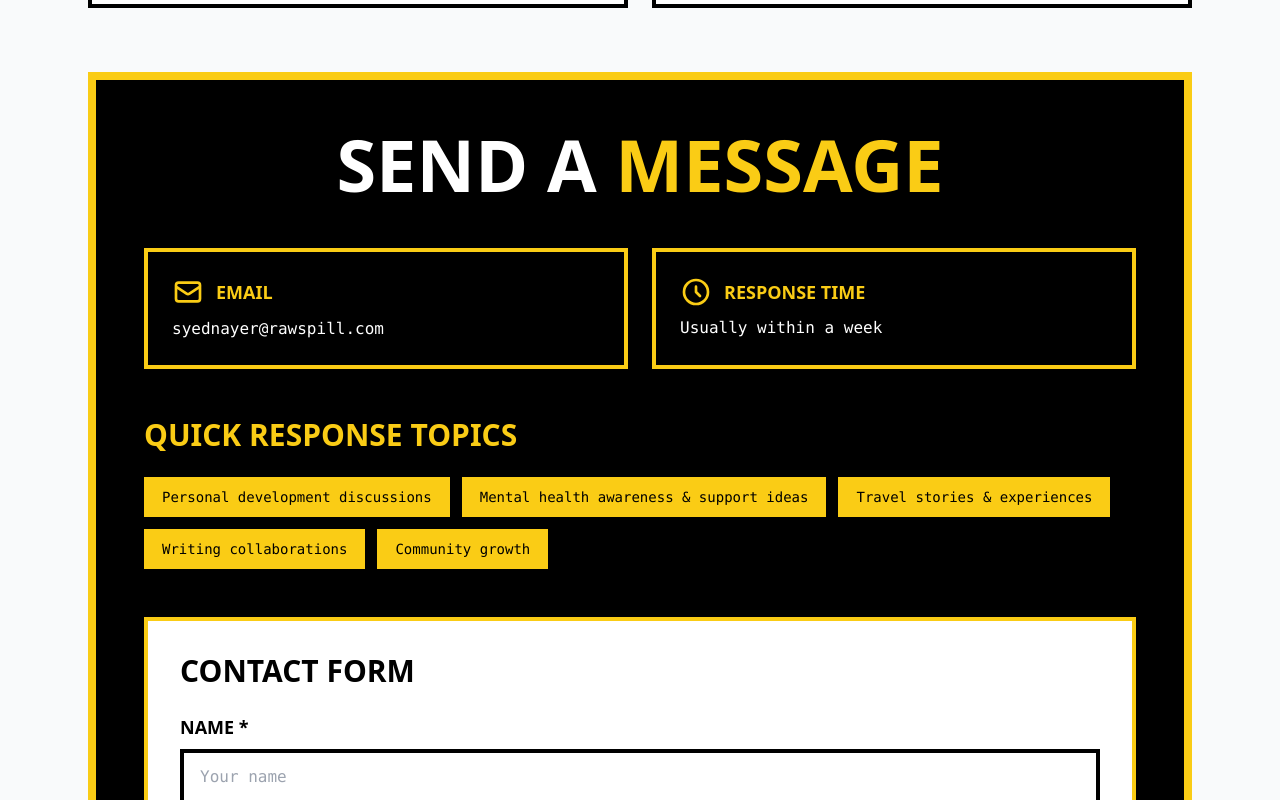
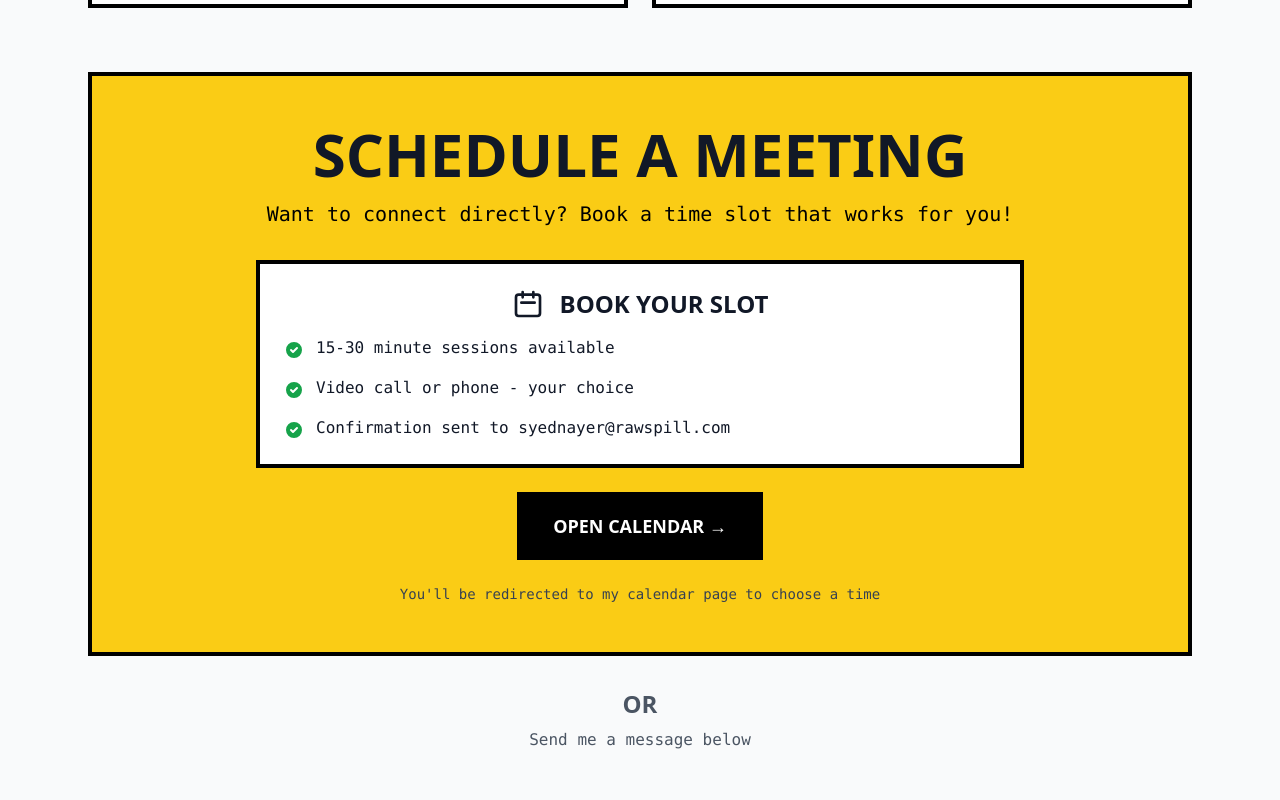
Before and after one commit to yameenrafiqi/real-raw-spill, a Next.js app: page /contact in a window 1280 px wide. Shown: the part 700-1500 px from the top of the page. Built offline with nearby package versions, Linux system fonts and the light colour scheme.

Commit message:
Add calendar booking section to contact page

```diff
--- a/pages/contact.js
+++ b/pages/contact.js
@@ -223,6 +223,68 @@ export default function Contact() {
           </a>
         </div>
 
+        {/* Calendar Booking Section */}
+        <div className="mb-16">
+          <div className="bg-yellow-400 border-4 border-black p-8 md:p-12 text-center">
+            <div className="max-w-3xl mx-auto">
+              <h2 className="text-4xl md:text-6xl font-black mb-4">
+                SCHEDULE A MEETING
+              </h2>
+              <p className="text-lg md:text-xl font-mono mb-8 text-black">
+                Want to connect directly? Book a time slot that works for you!
+              </p>
+
+              <div className="bg-white border-4 border-black p-6 mb-6">
+                <div className="flex items-center justify-center gap-4 mb-4">
+                  <svg className="w-8 h-8" fill="none" stroke="currentColor" viewBox="0 0 24 24">
+                    <path strokeLinecap="round" strokeLinejoin="round" strokeWidth={2} d="M8 7V3m8 4V3m-9 8h10M5 21h14a2 2 0 002-2V7a2 2 0 00-2-2H5a2 2 0 00-2 2v12a2 2 0 002 2z" />
+                  </svg>
+                  <h3 className="text-2xl font-black">BOOK YOUR SLOT</h3>
+                </div>
+
+                <div className="space-y-4 text-left font-mono text-sm md:text-base">
+                  <div className="flex items-start gap-3">
+                    <svg className="w-5 h-5 text-green-600 mt-1 flex-shrink-0" fill="currentColor" viewBox="0 0 20 20">
+                      <path fillRule="evenodd" d="M10 18a8 8 0 100-16 8 8 0 000 16zm3.707-9.293a1 1 0 00-1.414-1.414L9 10.586 7.707 9.293a1 1 0 00-1.414 1.414l2 2a1 1 0 001.414 0l4-4z" clipRule="evenodd" />
+                    </svg>
+                    <span>15-30 minute sessions available</span>
+                  </div>
+                  <div className="flex items-start gap-3">
+                    <svg className="w-5 h-5 text-green-600 mt-1 flex-shrink-0" fill="currentColor" viewBox="0 0 20 20">
+                      <path fillRule="evenodd" d="M10 18a8 8 0 100-16 8 8 0 000 16zm3.707-9.293a1 1 0 00-1.414-1.414L9 10.586 7.707 9.293a1 1 0 00-1.414 1.414l2 2a1 1 0 001.414 0l4-4z" clipRule="evenodd" />
+                    </svg>
+                    <span>Video call or phone - your choice</span>
+                  </div>
+                  <div className="flex items-start gap-3">
+                    <svg className="w-5 h-5 text-green-600 mt-1 flex-shrink-0" fill="currentColor" viewBox="0 0 20 20">
+                      <path fillRule="evenodd" d="M10 18a8 8 0 100-16 8 8 0 000 16zm3.707-9.293a1 1 0 00-1.414-1.414L9 10.586 7.707 9.293a1 1 0 00-1.414 1.414l2 2a1 1 0 001.414 0l4-4z" clipRule="evenodd" />
+                    </svg>
+                    <span>Confirmation sent to syednayer@rawspill.com</span>
+                  </div>
+                </div>
+              </div>
+
+              <a
+                href="https://calendly.com/syednayer-rawspill"
+                target="_blank"
+                rel="noopener noreferrer"
+                className="inline-block px-8 py-4 bg-black text-white font-black text-lg border-4 border-black hover:bg-white hover:text-black transition-all transform hover:scale-105"
+              >
+                OPEN CALENDAR →
+              </a>
+
+              <p className="mt-6 text-sm font-mono text-gray-700">
+                You'll be redirected to my calendar page to choose a time
+              </p>
+            </div>
+          </div>
+
+          <div className="text-center mt-8">
+            <p className="text-2xl font-black text-gray-600 mb-2">OR</p>
+            <p className="font-mono text-gray-600">Send me a message below</p>
+          </div>
+        </div>
+
         {/* Contact Form Section */}
         <div className="bg-black text-white border-4 md:border-8 border-yellow-400 p-6 md:p-12">
           <h2 className="text-3xl md:text-7xl font-black mb-8 md:mb-12 text-center">
```
